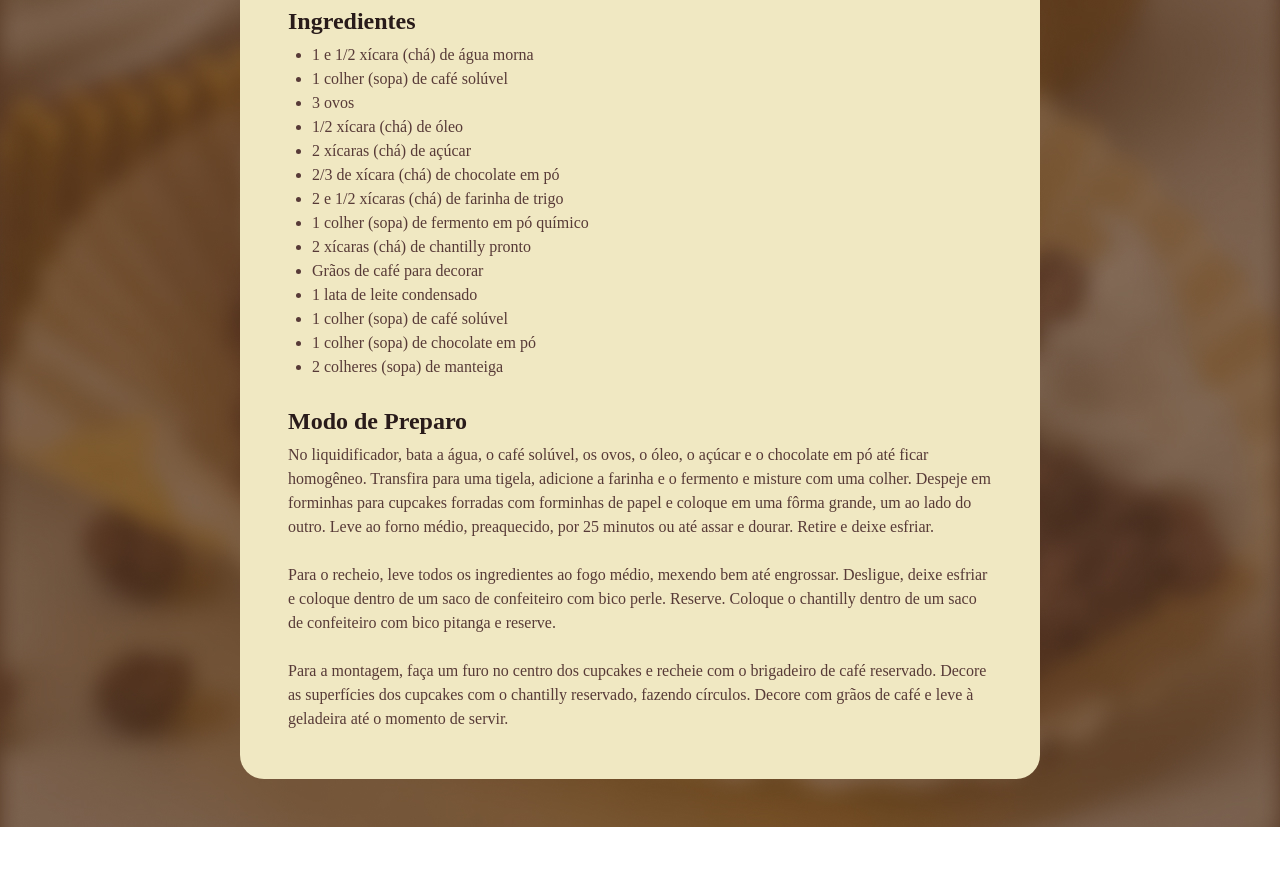
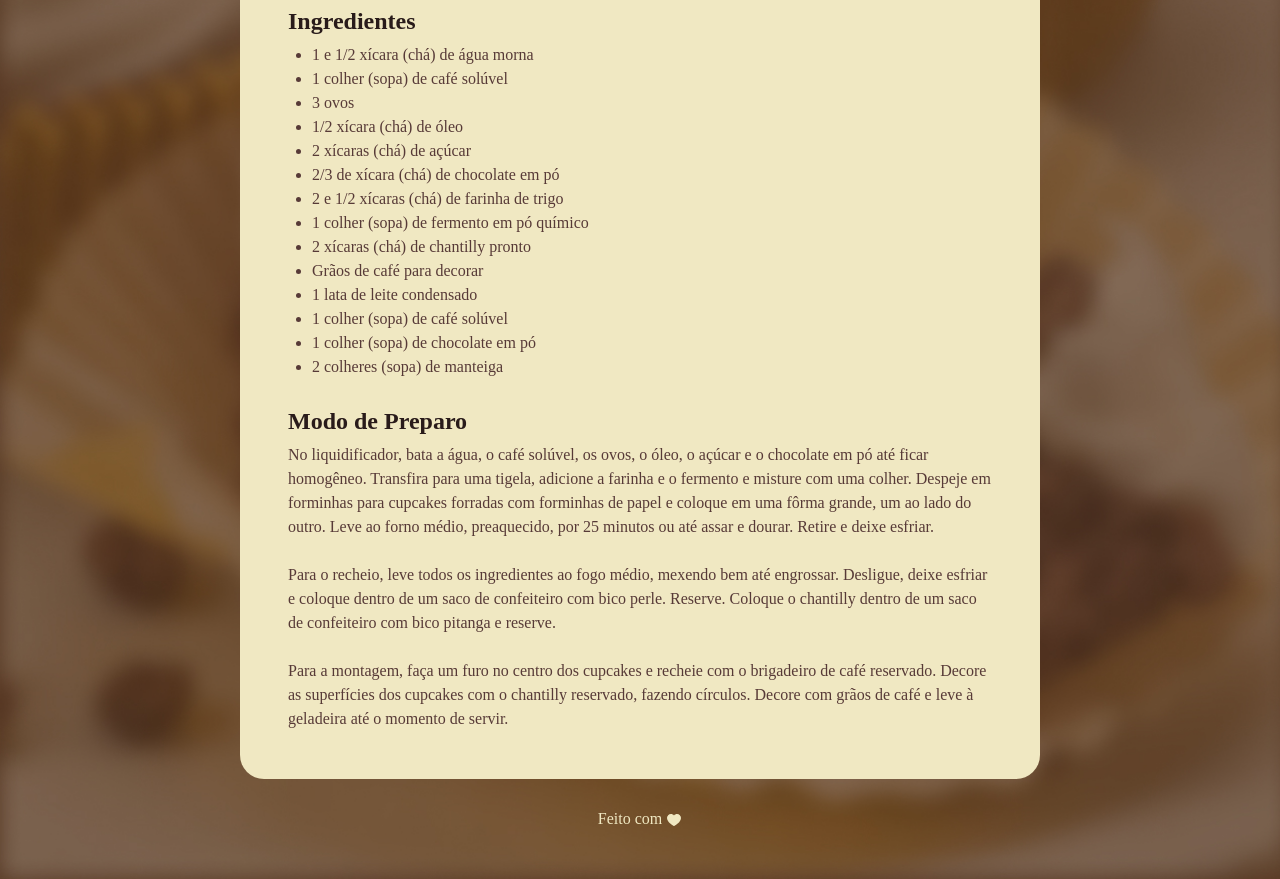
Before and after one commit to brunabbelini/projeto_pagina_receita, a plain HTML site: page index.html in a window 1280 px wide. Shown: the part 720-1599 px from the top of the page. Before the commit the page ends 1547 px from the top, so only its background shows below. Drawn offline with Linux system fonts and the light colour scheme; a web font is replaced by a local one.

Commit message:
adicionando footer

```diff
--- a/index.html
+++ b/index.html
@@ -58,5 +58,9 @@
             </section>
         </main>
     </div>
+    <footer>
+        Feito com
+        <img src="assets/heart.svg" alt="Coracao fofo">
+    </footer>
 </body>
 </html>
--- a/style.css
+++ b/style.css
@@ -20,7 +20,7 @@ body {
     padding: 24px;
     background-color: #F0E8C2;
     border-radius: 24px;
-    margin: 48px auto;
+    margin: 48px auto 28px;
 }
 
 img {
@@ -57,3 +57,13 @@ h1, h2{
 ul {
     padding-left: 24px;
 }
+
+footer {
+    color: #F0E8C2;
+    text-align: center;
+    padding-bottom: 48px;
+}
+
+footer img{
+    vertical-align: middle;
+}
```
Also changed, not shown: assets/heart.svg (added).
